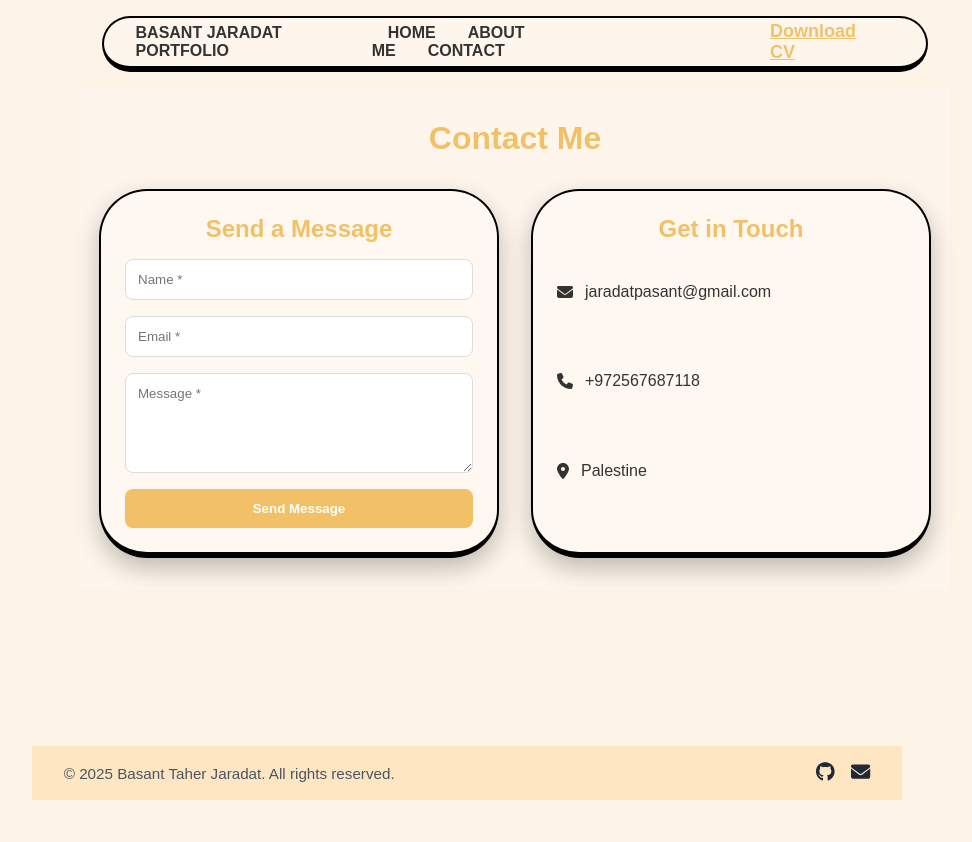
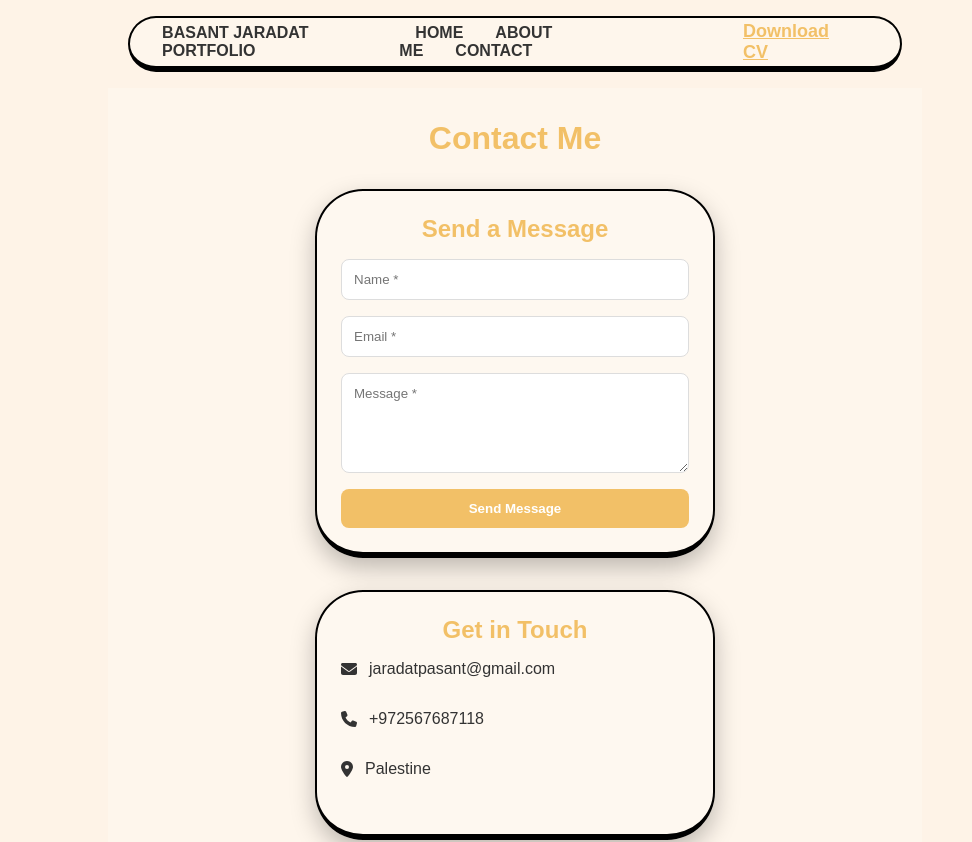
Before and after one commit to basantjaradat/Portfolio, a Next.js app: page /contact in a window 1280 px wide. Shown: the top 842 px of the page, without its empty margins (125-1097 px from the left). Before the commit the page ends 800 px from the top, so only its background shows below. Built offline with nearby package versions, Linux system fonts and the light colour scheme.

Commit message:
Update contact.css

```diff
--- a/src/styles/contact.css
+++ b/src/styles/contact.css
@@ -1,14 +1,15 @@
 body {
   background: #fef3e7;
-    padding: 2rem;
+  padding: 1rem;
   color: #333;
+  font-family: 'Nunito', sans-serif;
 }
 
 .navbar-box {
   display: flex;
   justify-content: space-between;
   align-items: center;
-    margin-bottom: 2rem;
+  margin: 1rem auto;
   font-weight: bold;
   background-color: rgba(255, 255, 255, 0.2);
   border: 2px solid black;
@@ -16,18 +17,18 @@ body {
   border-radius: 3rem;
   padding: 0.5rem 1rem;
   max-width: 80rem;
-    height: 3.5rem;
-    margin-left: 5rem;
+  height: auto;
+  flex-wrap: wrap;
 }
 
 .navbar-box a {
-    margin: 0 1rem;
+  margin: 0.5rem 1rem;
   text-decoration: none;
   color: #333;
 }
 
 .navbar-box .menu {
-    margin-right: 5.5rem;
+  margin-right: 2rem;
 }
 
 .navbar-box a:hover {
@@ -41,7 +42,7 @@ body {
 }
 
 .contact-container {
-    padding: 2rem;
+  padding: 1.5rem;
   text-align: center;
   background-color: rgba(255, 255, 255, 0.2);
 }
@@ -72,7 +73,8 @@ body {
   flex-direction: column;
   justify-content: space-between;
   transition: transform 0.3s ease;
-    width: 25rem;
+  width: 100%;
+  max-width: 25rem;
 }
 
 .contact-form:hover,
@@ -125,33 +127,32 @@ body {
   gap: 0.75rem;
   color: #333;
   font-size: 1rem;
-    margin-bottom: 3rem;
+  margin-bottom: 2rem;
 }
 
 .footer {
   background-color: #ffe6c2;
   padding: 1rem 2rem;
   margin-top: 3rem;
-    margin-left: -3rem;
-    margin-right: -3rem;
   display: flex;
+  flex-direction: column;
+  gap: 0.5rem;
   justify-content: center;
   align-items: center;
-    font-family: 'Nunito', sans-serif;
   font-size: 0.95rem;
+  width: 100%;
+  text-align: center;
 }
 
-.footer-text {
-    color: #4b5563;
+@media (min-width: 768px) {
+  .footer {
+    flex-direction: row;
+    justify-content: space-between;
+    text-align: left;
   }
 
-.footer-icons a {
-    color: #1f2937;
-    margin-left: 1rem;
-    font-size: 1.2rem;
-    transition: color 0.3s;
+  .navbar-box {
+    flex-wrap: nowrap;
+    height: 3.5rem;
   }
-
-.footer-icons a:hover {
-    color: #2563eb;
 }
```
Lines whose indentation alone changed are shown as unchanged.
